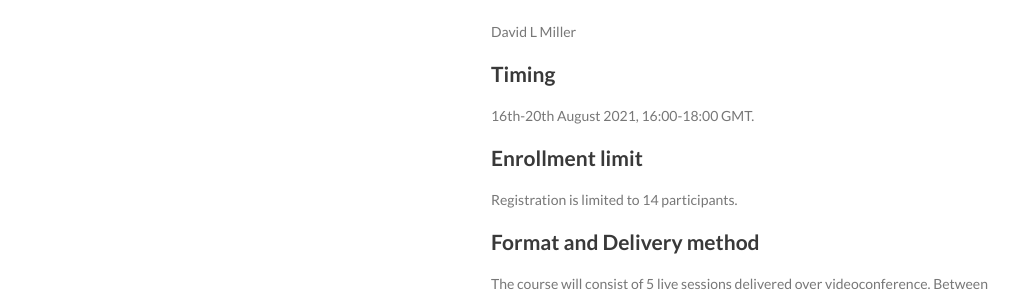
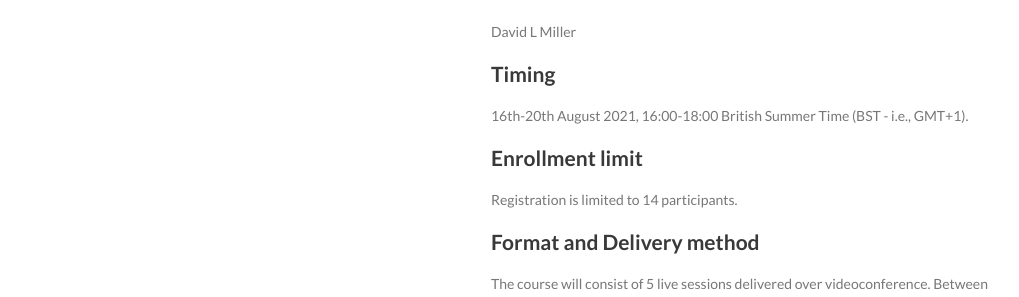
Before and after one commit to distanceworkshops/distanceworkshops.github.io, a Jekyll site: the page built from dsm-advert.md, in a window 1280 px wide and 1366 px high. Shown: the part 435-732 px from the top of the window, without its empty margins (129-1148 px from the left). Built offline with Jekyll 4.4.1, drawn with Linux system fonts in a browser that asks for light colours.

Commit message:
Fixed time zone.

```diff
--- a/dsm-advert.md
+++ b/dsm-advert.md
@@ -26,7 +26,7 @@ David L Miller
 
 ## Timing
 
-16th-20th August 2021, 16:00-18:00 GMT.
+16th-20th August 2021, 16:00-18:00 British Summer Time (BST - i.e., GMT+1).
 
 ## Enrollment limit
 
```
